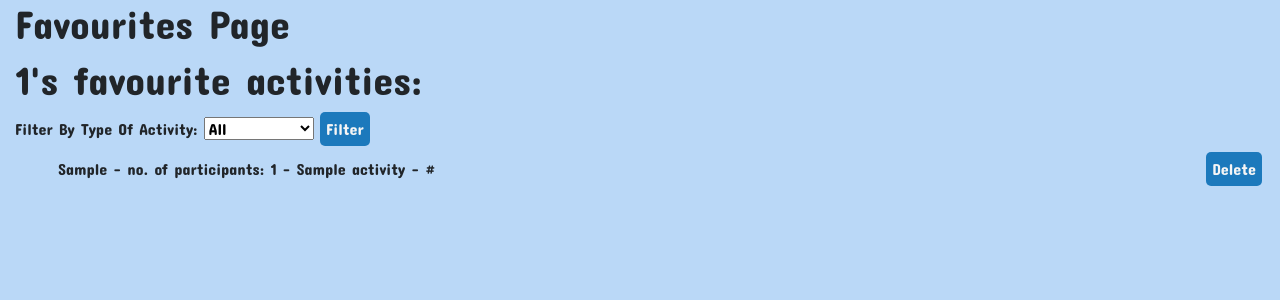
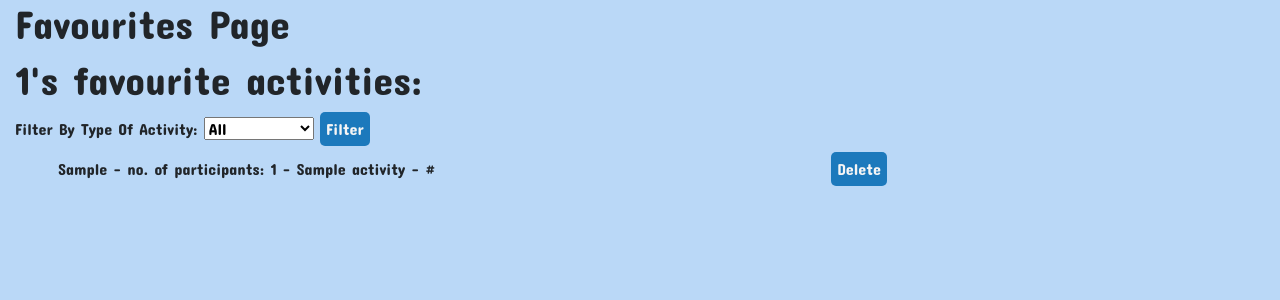
Before and after one commit to daniellaomokore/BoredApp, a Flask app: page /favourites/ in a window 1280 px wide. Shown: the part 78-378 px from the top of the page. Run offline with Flask 3, Linux system fonts and the light colour scheme; the visitor is signed in with stand-in values (Sample User, id 1); tables that the repository leaves empty hold one stand-in row (values such as "Sample post"); some libraries are stand-ins or nearby versions.

Commit message:
updated css

```diff
--- a/boredapp/static/css/style.css
+++ b/boredapp/static/css/style.css
@@ -68,3 +68,8 @@ a, a:hover {
     text-align:center;
     padding-top:37px;
 }
+
+
+.favouriteslist{
+    width: 70%;
+}
--- a/boredapp/templates/favourites.html
+++ b/boredapp/templates/favourites.html
@@ -45,7 +45,7 @@
 
 
 
-
+<div class="favouriteslist">
 <ul>
 {% for name, participants, activity_type, link , activity_id in users_favourites %}
     <li>
@@ -59,6 +59,9 @@
     </li>
 {% endfor %}
 </ul>
+</div>
+
+
 {% endblock %}
 
 
```
